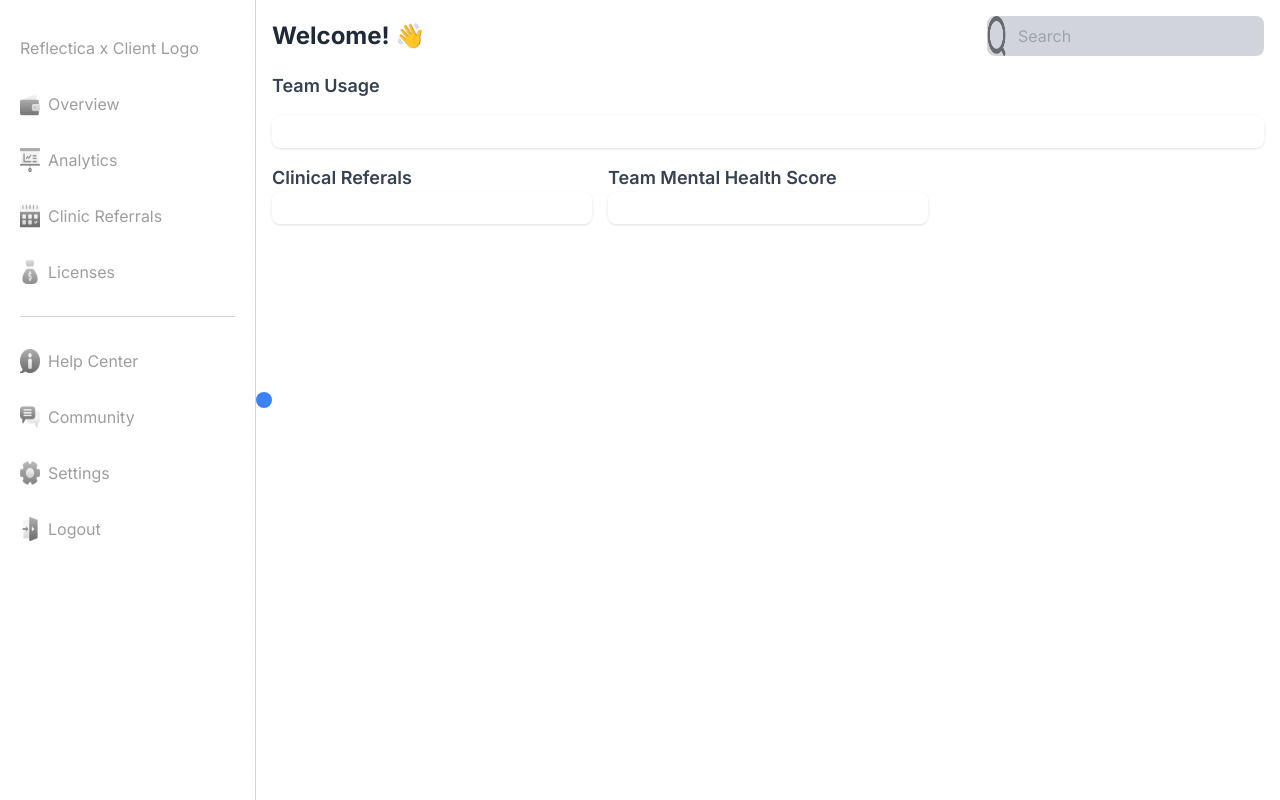
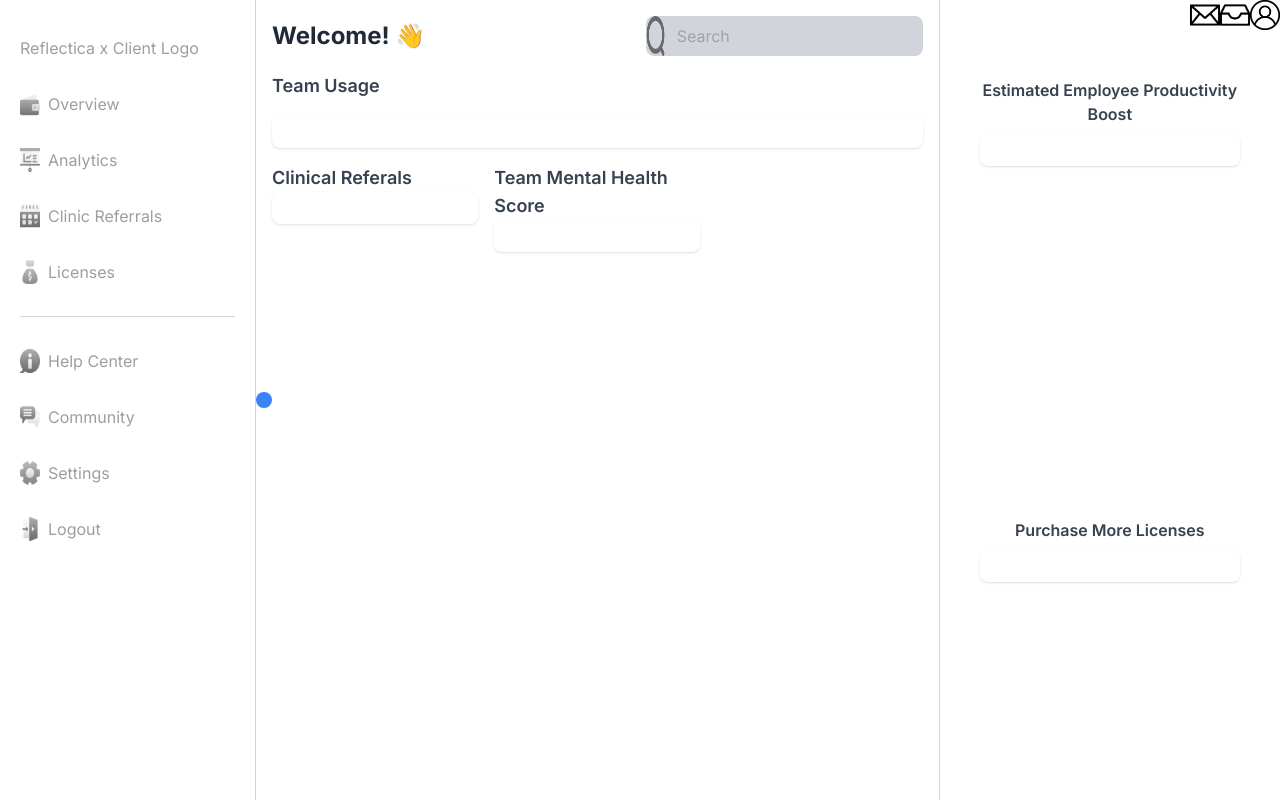
Before and after one commit to reflectica/admindash, a Next.js app: page /dashboard in a window 1280 px wide. Built offline with nearby package versions, Linux system fonts and the light colour scheme.

Commit message:
outline of the right side of the dashboard

```diff
--- a/app/dashboard/page.tsx
+++ b/app/dashboard/page.tsx
@@ -2,11 +2,15 @@ import React from 'react'
 import { AuthenticatedLayout } from '@/components'
 import Image from 'next/image'
 import magnifyingIcon from '@/public/icons/magnifyingIcon.png'
+import mailIcon from '@/public/icons/mail.png'
+import inboxIcon from '@/public/icons/inbox.png'
+import profileIcon from '@/public/icons/profile.png'
 
 export default function Dashboard() {
     return (
         <AuthenticatedLayout>
-            <div className="p-4">
+            <div className='w-full flex flex-row'>
+                <div className="p-4 w-2/3">
                     <div className='flex flex-row justify-between items-center'>
                         <h1 className="text-2xl font-bold text-gray-800">Welcome! 👋</h1>
                         <form className='flex flex-row bg-gray-300 rounded-lg'>
@@ -46,6 +50,27 @@ export default function Dashboard() {
                         </div>
                     </div>
                 </div>
+                <div className='h-screen w-1/3 border-l border-gray-300'>
+                    <div className='flex flex-row justify-end'>
+                        <Image src={mailIcon} width={30} height={30} alt='mail icon' />
+                        <Image src={inboxIcon} width={30} height={30} alt='inbox icon' />
+                        <Image src={profileIcon} width={30} height={30} alt='profile icon' />
+                    </div>
+                    <div className='h-3/6 flex flex-col m-10'>
+                        <h2 className="text-md font-semibold text-gray-700 my-2 text-center">Estimated Employee Productivity Boost</h2>
+                        <div className="bg-white shadow rounded-lg p-4">
+                            {/* GRAPH GOES HERE */}
+                        </div>
+                    </div>
+
+                    <div className='h-2/6 flex flex-col m-10'>
+                        <h2 className="text-md font-semibold text-gray-700 my-2 text-center">Purchase More Licenses</h2>
+                        <div className="bg-white shadow rounded-lg p-4">
+                            {/* GRAPH GOES HERE */}
+                        </div>
+                    </div>
+                </div>
+            </div>
         </AuthenticatedLayout>
     )
 }
```
Lines whose indentation alone changed are shown as unchanged.
